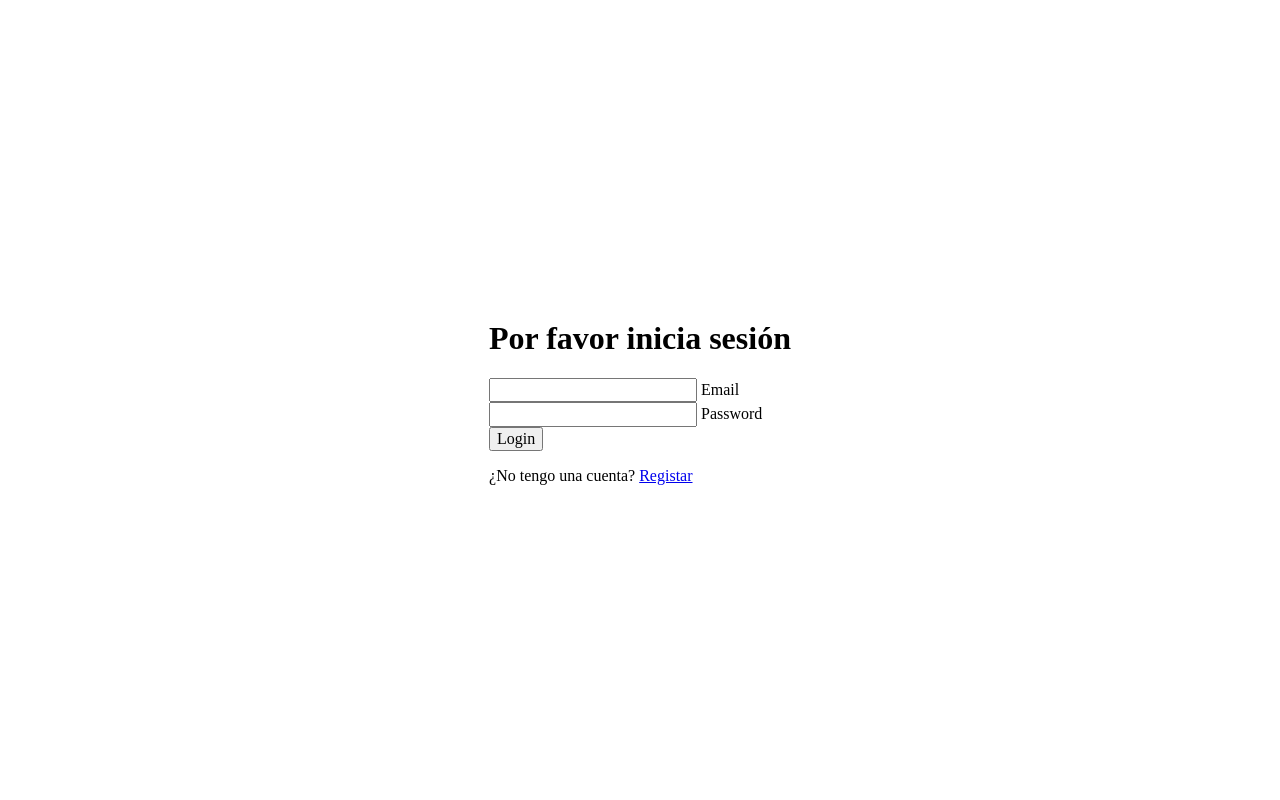
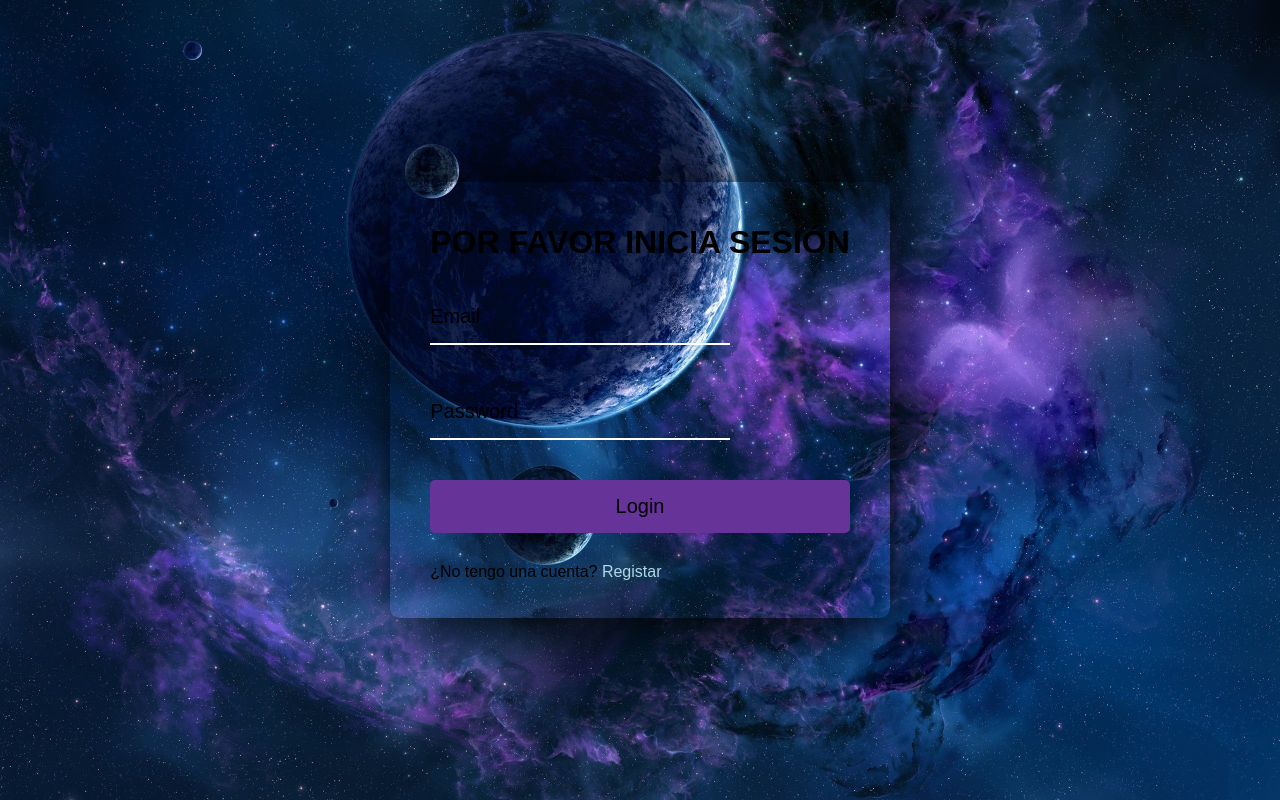
Before and after one commit to ElideZavala/Formulario-con-estilo, a plain HTML site: page index.html in a window 1280 px wide. Drawn offline with Linux system fonts and the light colour scheme; a web font is replaced by a local one.

Commit message:
estilos terminados

```diff
--- a/index.html
+++ b/index.html
@@ -10,7 +10,7 @@
 </head>
 <body>
 	<div class="container">
-		<h1>Por favor inicia sesión</h1>
+		<h1>Por favor Inicia sesión</h1>
 		<div class="form">
 			<div class="form-control">
 				<input type="text" required>
--- a/style.css
+++ b/style.css
@@ -1,13 +1,96 @@
-
+@import url('https://fonts.googleapis.com/css?family=Muli:wght@400;700&display=swap');
 
 * {
 	box-sizing: border-box;
 }
 
 body {
+	background-image: url(otra.jpg);
+	background-repeat: no-repeat;
+	background-size: cover;
+	font-family: 'Muli', sans-serif;
 	display: flex;
+	flex-direction: column;
 	align-items: center;
 	justify-content: center;
 	height: 100vh;
 	overflow: hidden;
+	margin: 0;
 }
+
+.container {
+	background-color: rgba(0, 0, 0, 0.3), rgba(0, 0, 0, 0.3);
+	padding: 20px 40px;
+	border-radius: 10px;
+	box-shadow:7px 7px 60px #000;
+}
+
+.container h1 {
+	text-align: center;
+	text-transform: uppercase;
+	margin-bottom: 30px;
+}
+
+.container a {
+	text-decoration: none;
+	color: lightblue;
+}
+
+.btn {
+	cursor: pointer;
+	display: inline-block;
+	width: 100%;
+	background: rebeccapurple;
+	padding: 15px;
+	font-family: inherit;
+	font-size: 20px;
+	border: 0;
+	border-radius: 5px;
+	transition: opacity .3s ease;
+}
+
+.btn:hover {
+	opacity: 1;
+	background-color: rgb(130, 63, 197);
+}
+
+.btn:focus {
+	outline: 0;
+}
+
+.btn:active {
+	transform: scale(0.98);
+}
+
+.text {
+	margin-top: 30px;
+}
+
+.form-control {
+	position: relative;
+	margin: 20px 0 40px;
+	width: 300px;
+}
+
+.form-control input {
+	background-color: transparent;
+	border: 0;
+	border-bottom: 2px #fff solid;
+	display: block;
+	width: 100%;
+	padding: 15px 0;
+	font-size: 20px;
+	color: #fff;
+}
+
+.form-control label {
+	position: absolute;
+	top: 15px;
+	left: 0;
+	font-size: 20px;
+}
+
+.form-control input:focus,
+.form-control input:valid {
+	outline: 0;
+}
```
Also changed, not shown: otra.jpg (added).
